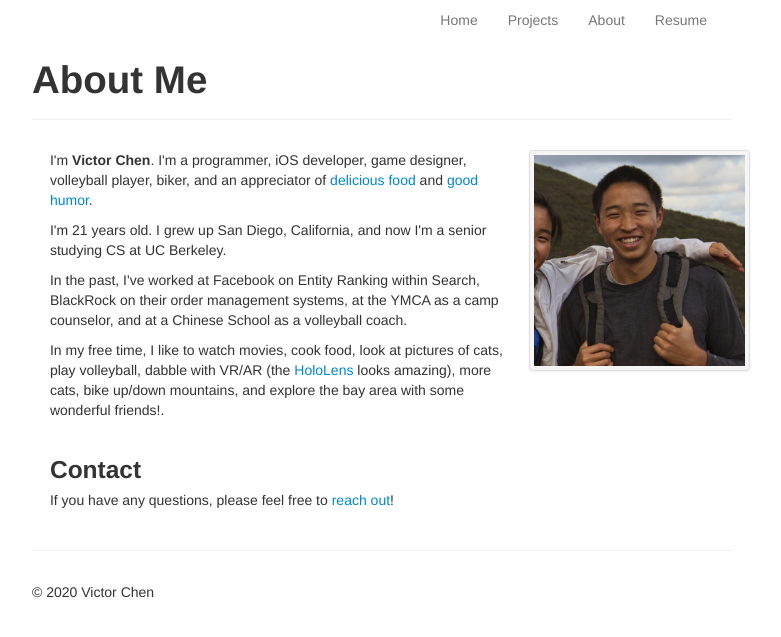
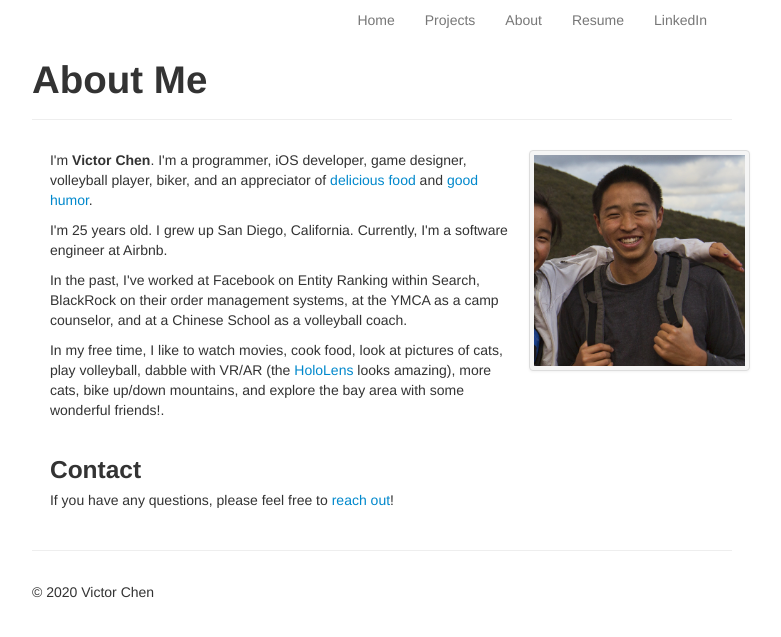
Before and after one commit to victorface2/victorface2.github.io, a Jekyll site: the page built from about/index.html, in a window 1280 px wide. Shown: the top 637 px of the page, without its empty margins (258-1039 px from the left). Built offline with Jekyll 4.4.1, drawn with Linux system fonts in a browser that asks for light colours; nearby versions of some CDN libraries.

Commit message:
add linkedin

```diff
--- a/_data/pages.yml
+++ b/_data/pages.yml
@@ -15,3 +15,7 @@
   url: /Victor_Chen_Resume.pdf
   group: navigation
 -
+  title: LinkedIn
+  url: https://www.linkedin.com/in/victorlongchen/
+  group: navigation
+-
--- a/about/index.html
+++ b/about/index.html
@@ -11,7 +11,7 @@ group: navigation
 <div class="span12">
   <div class="span8">
     <p>I'm <b>Victor Chen</b>. I'm a programmer, iOS developer, game designer, volleyball player, biker, and an appreciator of <a href="/assets/images/delicious_food.jpg">delicious food</a> and <a href="http://www.imdb.com/title/tt0080339/">good humor</a>. </p>
-    <p>I'm 21 years old. I grew up San Diego, California, and now I'm a senior studying CS at UC Berkeley.</p>
+    <p>I'm 25 years old. I grew up San Diego, California. Currently, I'm a software engineer at Airbnb.</p>
     <p>In the past, I've worked at Facebook on Entity Ranking within Search, BlackRock on their order management systems, at the YMCA as a camp counselor, and at a Chinese School as a volleyball coach.</p>
     <p>In my free time, I like to watch movies, cook food, look at pictures of cats, play volleyball, dabble with VR/AR (the <a href="http://www.microsoft.com/microsoft-hololens/en-us">HoloLens</a> looks amazing), more cats, bike up/down mountains, and explore the bay area with some wonderful friends!. </p>
 
```
